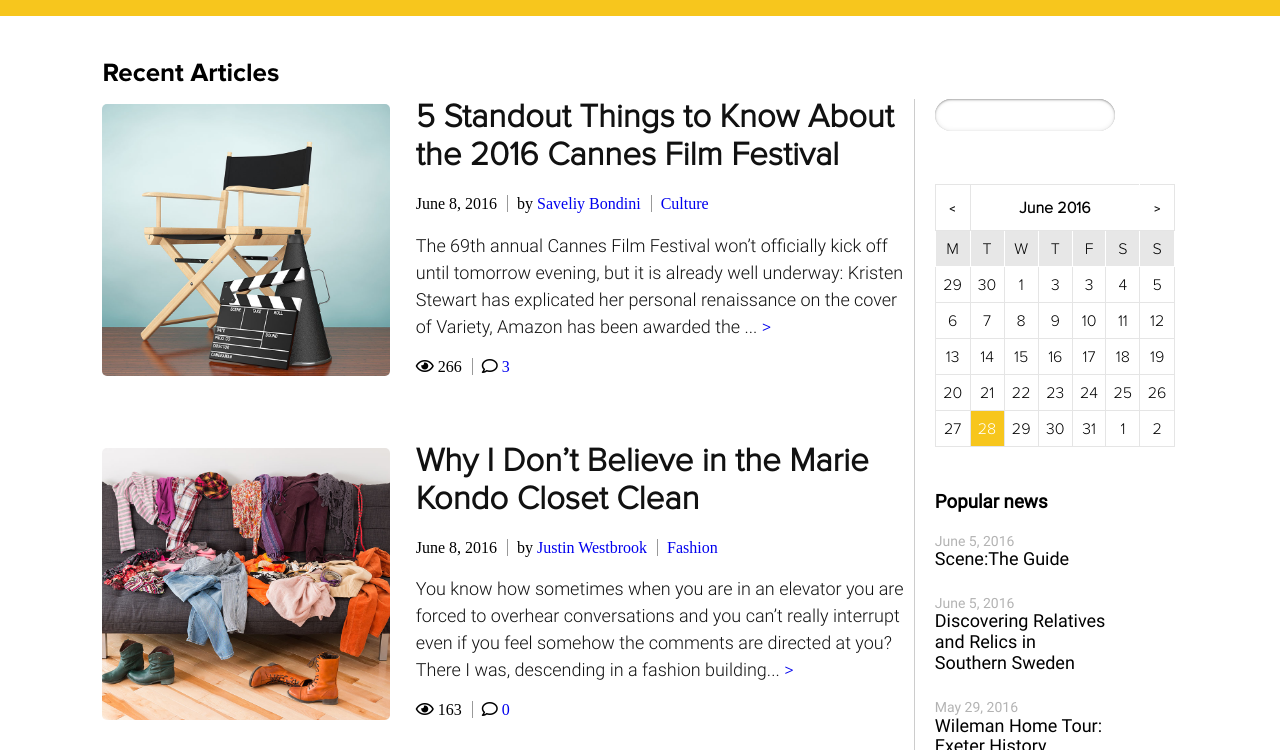
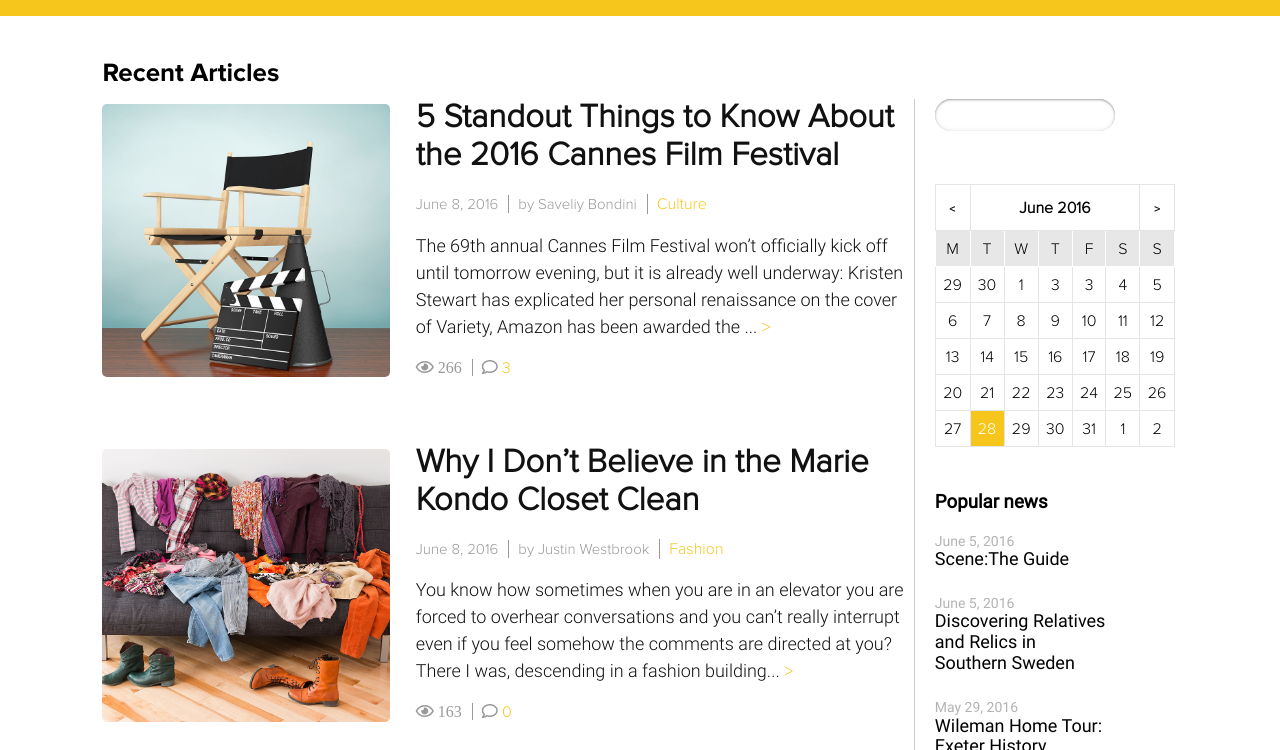
Before and after one commit to ztx25/GoTham, a plain HTML site: page index.html in a window 1280 px wide. Shown: the part 50-800 px from the top of the page. Drawn offline with Linux system fonts and the light colour scheme.

Commit message:
Styles files final v2.0

```diff
--- a/scss/style.scss
+++ b/scss/style.scss
@@ -118,16 +118,16 @@ section {
 					color: #111;
 				}
 				a:hover {
-					color: #e3b002;
+					color: #f7c61d;
 				}
 
  				h4:hover {
-					color: #e3b002;
+					color: #f7c61d;
 				}
 
 }
 
-.gray {
+.textColor {
 	margin: 0 0 20px;
 	color: #999999;
 	font-family: PNL;
@@ -140,9 +140,13 @@ section {
  	padding-left: 10px;
 }
 
-.gold {
-	color: #e3b002;
+.linkColor {
+	color: #f7c61d;
 	font-family: PNL;
+}
+
+.colorOfPicture {
+	color: #999999;
 }
 
 aside {
@@ -207,13 +211,10 @@ input[type="search"] {
 
 .month td, th {
 	border: 1px solid #e5e5e5;
-
 }
 
 th {
 	height: 35px;
-	border-left: 1px solid #fff;
-	border-right: 1px solid #fff;
 }
 
 td {
@@ -295,7 +296,7 @@ td {
 						font-weight: 600;
 					}
 					a:hover {
-						color: #fff;
+						color: #EEF;
 					}
 }
 
```
Also changed, not shown: css/style.css.
